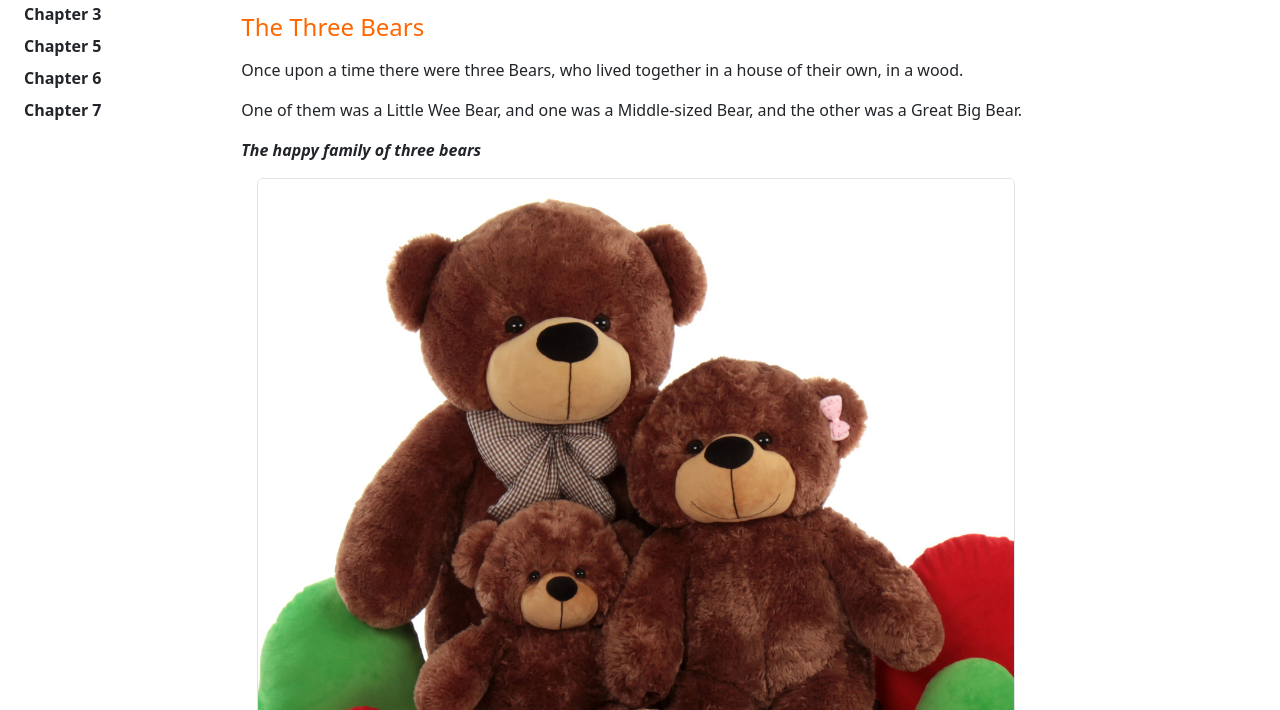
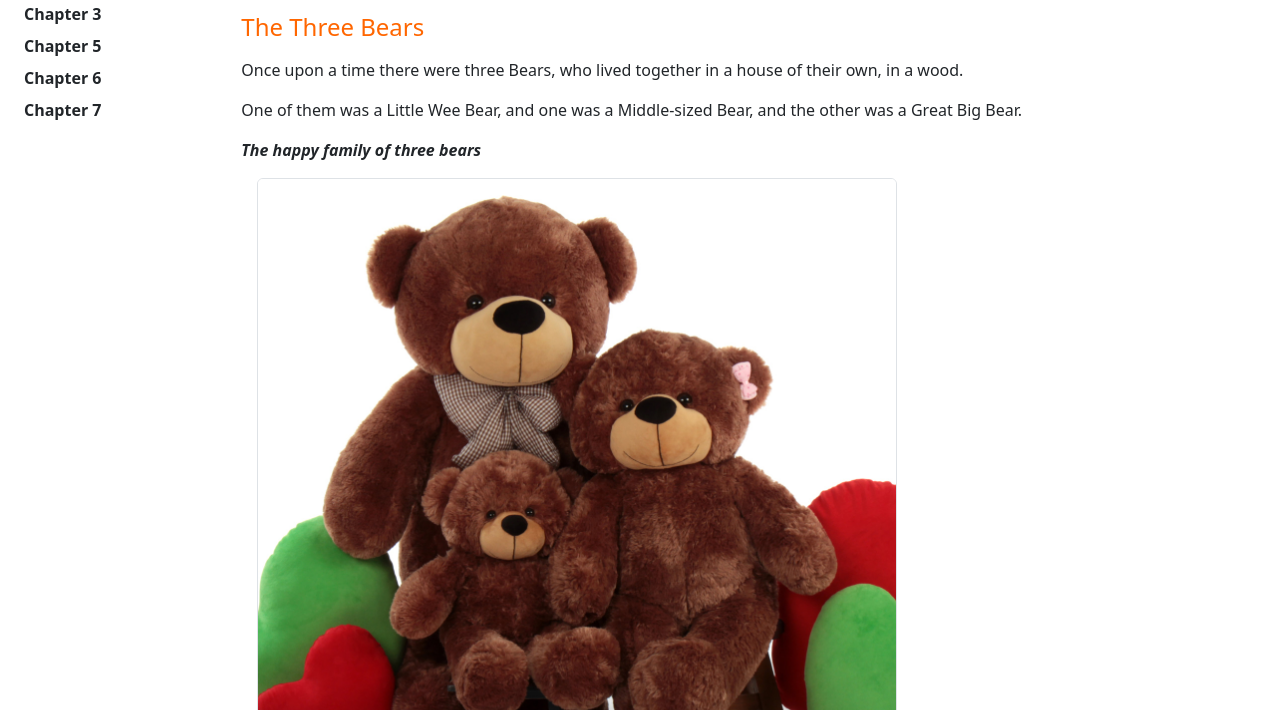
Before and after one commit to kcstone04/story, a plain HTML site: page chapter-1.html in a window 1280 px wide. Shown: the part 242-952 px from the top of the page. Drawn offline with nearby package versions, Linux system fonts and the light colour scheme.

Commit message:
Deploying to gh-pages from  @ 06816f93e57a4d72df8e456b21cc966ee375c4f1 🚀

```diff
--- a/chapter-1.html
+++ b/chapter-1.html
@@ -91,7 +91,7 @@
             <p class="p">One of them was a Little Wee Bear, and one was a Middle-sized Bear, and the other was
                 a Great Big Bear.</p>
             <div class="p"><strong class="ph b"><em class="ph i"><span class="ph">The happy family of three bears</span></em></strong><figure class="fig figure w-100 mw-100 p-3" id="topic_b54_3kt_bdc__fig_frx_5pn_ddc">
-                    <img class="image figure-img img-fluid border rounded" id="topic_b54_3kt_bdc__image_kfs_bqn_ddc" src="threebears.jpg" alt="picture of three cute stuffed bears sitting together, all of different sizes">
+                    <img class="image figure-img img-fluid border rounded" id="topic_b54_3kt_bdc__image_kfs_bqn_ddc" src="threebears.jpg" height="640" width="640" alt="picture of three cute stuffed bears sitting together, all of different sizes">
                     <div class="p">
                         <figure class="fig figure w-100 mw-100 p-3" id="topic_b54_3kt_bdc__fig_zpq_yqn_ddc">
 
```
